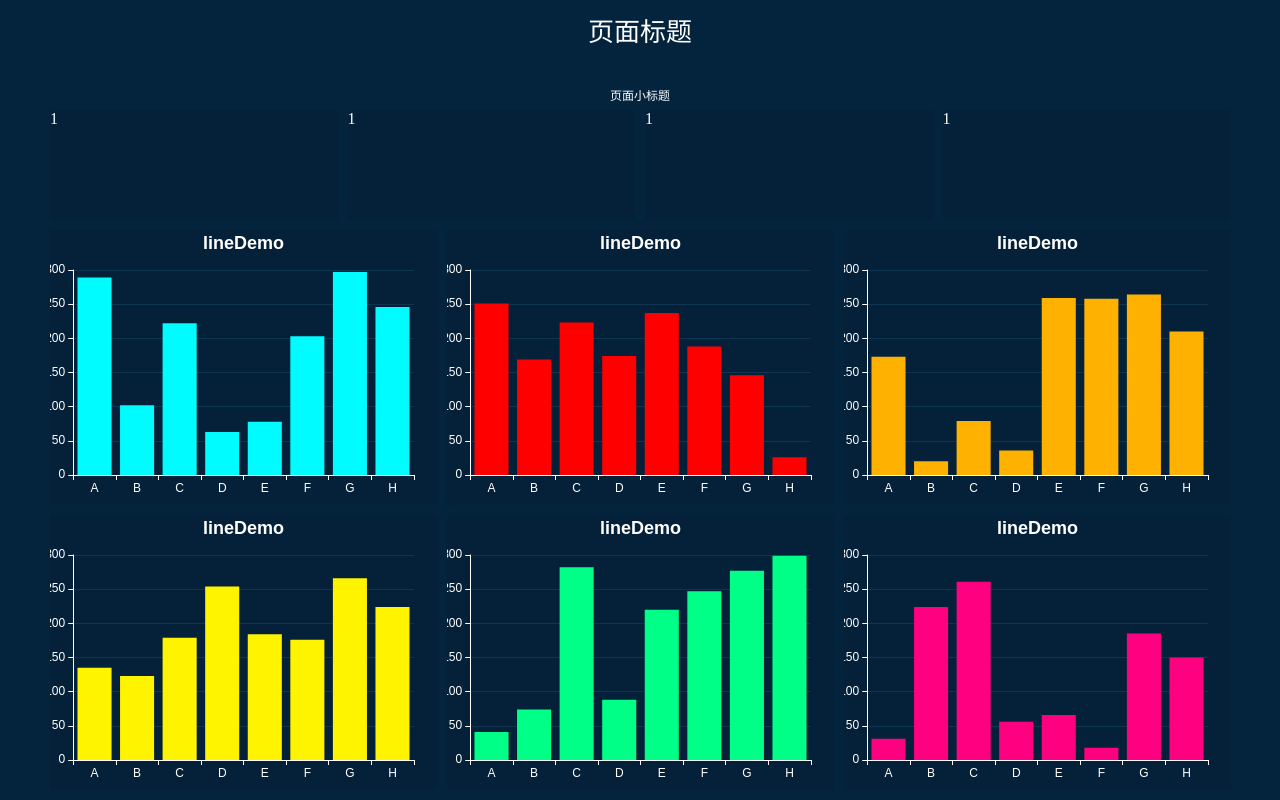
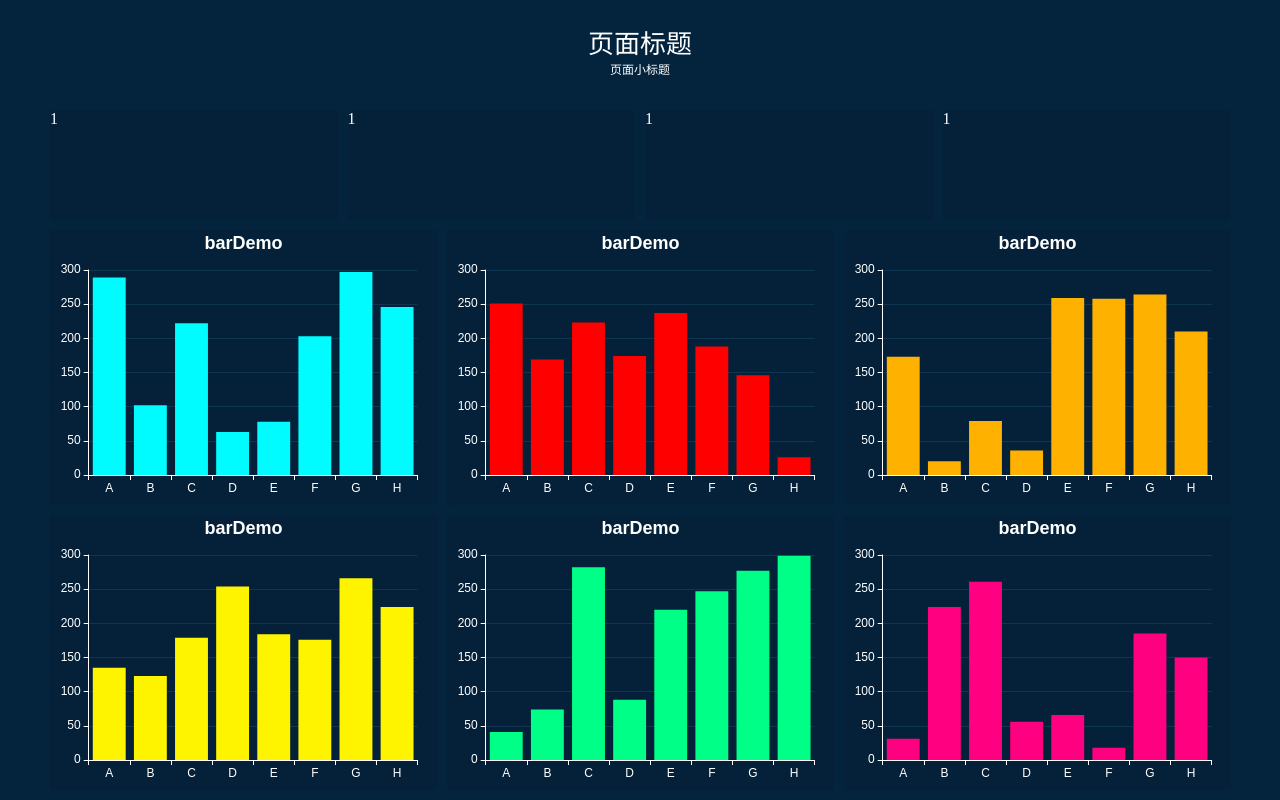
Before and after one commit to FairyEver/wdbc-data-display-system, a Vue app: page /#/screen/demo1 in a window 1280 px wide. Built offline with nearby package versions, Linux system fonts and the light colour scheme.

Commit message:
no message

```diff
--- a/src/components/Charts/Line/Demo/index.vue
+++ b/src/components/Charts/Bar/Demo/index.vue
@@ -34,10 +34,10 @@ export default {
           }
         },
         grid: {
-          left: '6%',
-          right: '6%',
-          top: '40',
-          bottom: '30'
+          left: this.gridLeft,
+          right: this.gridRight,
+          top: this.gridTop,
+          bottom: this.gridBottom
         },
         xAxis: {
           data: [],
--- a/src/components/Charts/mixin.js
+++ b/src/components/Charts/mixin.js
@@ -30,6 +30,27 @@ export default {
       type: String,
       required: false,
       default: '#FFF'
+    },
+    // grid
+    gridTop: {
+      type: String,
+      required: false,
+      default: '40'
+    },
+    gridBottom: {
+      type: String,
+      required: false,
+      default: '30'
+    },
+    gridLeft: {
+      type: String,
+      required: false,
+      default: '10%'
+    },
+    gridRight: {
+      type: String,
+      required: false,
+      default: '5%'
     }
   },
   data () {
--- a/src/components/Charts/register.js
+++ b/src/components/Charts/register.js
@@ -1,3 +1,3 @@
 import Vue from 'vue'
 
-Vue.component('ChartLineDemo', resolve => { require(['@/components/Charts/Line/Demo/index.vue'], resolve) })
+Vue.component('ChartBarDemo', resolve => { require(['@/components/Charts/Bar/Demo/index.vue'], resolve) })
--- a/src/page/screen/demo1/index.vue
+++ b/src/page/screen/demo1/index.vue
@@ -6,34 +6,34 @@
     </div>
     <!-- TOP -->
     <div class="flex-item flex-group row" style="height: 120px; padding: 5px;">
-      <div ref="box-1" class="flex-item grow hov" style="margin: 5px;">1</div>
-      <div ref="box-2" class="flex-item grow hov" style="margin: 5px;">1</div>
-      <div ref="box-3" class="flex-item grow hov" style="margin: 5px;">1</div>
-      <div ref="box-4" class="flex-item grow hov" style="margin: 5px;">1</div>
+      <div ref="box1" class="flex-item grow hov" style="margin: 5px;">1</div>
+      <div ref="box2" class="flex-item grow hov" style="margin: 5px;">1</div>
+      <div ref="box3" class="flex-item grow hov" style="margin: 5px;">1</div>
+      <div ref="box4" class="flex-item grow hov" style="margin: 5px;">1</div>
     </div>
     <div class="flex-item grow flex-group row" style="padding: 5px; margin-top: -10px;">
       <div class="flex-item grow flex-group col">
-        <div ref="box-5" class="flex-item grow hov" style="margin: 5px;">
-          <ChartLineDemo ref="box-5-chart" v-bind="setting.lineDemo1" @mounted="handleChartMounted"></ChartLineDemo>
+        <div ref="box5" class="flex-item grow hov" style="margin: 5px;">
+          <ChartBarDemo ref="box5chart" v-bind="setting.box5chart" @mounted="handleChartMounted"></ChartBarDemo>
         </div>
-        <div ref="box-6" class="flex-item grow hov" style="margin: 5px;">
-          <ChartLineDemo ref="box-6-chart" v-bind="setting.lineDemo2" @mounted="handleChartMounted"></ChartLineDemo>
+        <div ref="box6" class="flex-item grow hov" style="margin: 5px;">
+          <ChartBarDemo ref="box6chart" v-bind="setting.box6chart" @mounted="handleChartMounted"></ChartBarDemo>
         </div>
       </div>
       <div class="flex-item grow flex-group col">
-        <div ref="box-7" class="flex-item grow hov" style="margin: 5px;">
-          <ChartLineDemo ref="box-7-chart" v-bind="setting.lineDemo3" @mounted="handleChartMounted"></ChartLineDemo>
+        <div ref="box7" class="flex-item grow hov" style="margin: 5px;">
+          <ChartBarDemo ref="box7chart" v-bind="setting.box7chart" @mounted="handleChartMounted"></ChartBarDemo>
         </div>
-        <div ref="box-8" class="flex-item grow hov" style="margin: 5px;">
-          <ChartLineDemo ref="box-8-chart" v-bind="setting.lineDemo4" @mounted="handleChartMounted"></ChartLineDemo>
+        <div ref="box8" class="flex-item grow hov" style="margin: 5px;">
+          <ChartBarDemo ref="box8chart" v-bind="setting.box8chart" @mounted="handleChartMounted"></ChartBarDemo>
         </div>
       </div>
       <div class="flex-item grow flex-group col">
-        <div ref="box-9" class="flex-item grow hov" style="margin: 5px;">
-          <ChartLineDemo ref="box-9-chart" v-bind="setting.lineDemo5" @mounted="handleChartMounted"></ChartLineDemo>
+        <div ref="box9" class="flex-item grow hov" style="margin: 5px;">
+          <ChartBarDemo ref="box9chart" v-bind="setting.box9chart" @mounted="handleChartMounted"></ChartBarDemo>
         </div>
-        <div ref="box-10" class="flex-item grow hov" style="margin: 5px;">
-          <ChartLineDemo ref="box-10-chart" v-bind="setting.lineDemo6" @mounted="handleChartMounted"></ChartLineDemo>
+        <div ref="box10" class="flex-item grow hov" style="margin: 5px;">
+          <ChartBarDemo ref="box10chart" v-bind="setting.box10chart" @mounted="handleChartMounted"></ChartBarDemo>
         </div>
       </div>
     </div>
@@ -48,48 +48,48 @@ export default {
       mountedChartNum: 0,
       needMountedChartNum: 6,
       setting: {
-        lineDemo1: {
-          titleText: 'lineDemo',
+        box5chart: {
+          titleText: 'barDemo',
           itemColor: this.$color.cyan,
           url: 'x.mock',
           ajaxData: {
             name: 'name'
           }
         },
-        lineDemo2: {
-          titleText: 'lineDemo',
+        box6chart: {
+          titleText: 'barDemo',
           itemColor: this.$color.yellow,
           url: 'x.mock',
           ajaxData: {
             name: 'name'
           }
         },
-        lineDemo3: {
-          titleText: 'lineDemo',
+        box7chart: {
+          titleText: 'barDemo',
           itemColor: this.$color.red,
           url: 'x.mock',
           ajaxData: {
             name: 'name'
           }
         },
-        lineDemo4: {
-          titleText: 'lineDemo',
+        box8chart: {
+          titleText: 'barDemo',
           itemColor: this.$color.green,
           url: 'x.mock',
           ajaxData: {
             name: 'name'
           }
         },
-        lineDemo5: {
-          titleText: 'lineDemo',
+        box9chart: {
+          titleText: 'barDemo',
           itemColor: this.$color.orange,
           url: 'x.mock',
           ajaxData: {
             name: 'name'
           }
         },
-        lineDemo6: {
-          titleText: 'lineDemo',
+        box10chart: {
+          titleText: 'barDemo',
           itemColor: this.$color.pink,
           url: 'x.mock',
           ajaxData: {
@@ -113,14 +113,13 @@ export default {
     init () {
       // 获取所有的box
       for (const name in this.$refs) {
-        const box = /box-\d+/
+        const box = /box\d+/
         if (box.test(name)) {
           this.boxs.push(name)
         }
       }
       this.boxs.forEach(box => {
-        const chart = this.$refs[`${box}-chart`]
-        console.log(chart)
+        const chart = this.$refs[`${box}chart`]
         if (chart) {
           chart.init({
             height: this.$refs[box].offsetHeight,
--- a/src/style/index.scss
+++ b/src/style/index.scss
@@ -38,10 +38,12 @@ html, body {
         height: 100%;
         .screen-header {
           .title {
+            margin: 0px;
             font-size: 26px;
             user-select: none;
           }
           .sub-title {
+            margin: 0px;
             font-size: 12px;
             user-select: none;
           }
```
